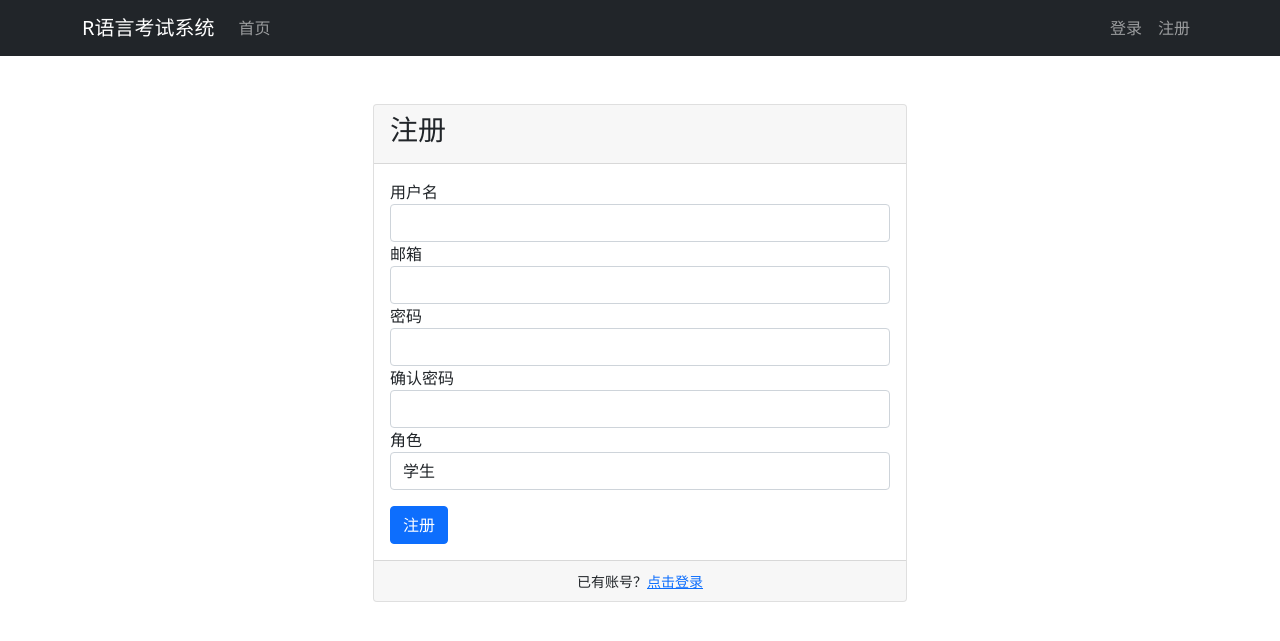
After one commit to L-mkm/r-exam-system, a Flask app: page /auth/register in a window 1280 px wide. The commit adds this page. Shown: the top 641 px of the page. Run offline with Flask 3, Linux system fonts and the light colour scheme.

Commit message:
完善了用户认证系统 修改了一些bug

```diff
--- a/app.py
+++ b/app.py
@@ -1,14 +1,30 @@
 # 导入Flask类（创建Flask应用的基础）
 # 1.第一次修改：增加render_template，方便后续接入index.html
 # 2.第二次修改：增加request, redirect, url_for
-from flask import Flask, render_template, request, redirect, url_for
+# 3.第四次修改：增加flash
+from flask import Flask, render_template, request, redirect, url_for, flash
 # 第三次修改：
-from flask_sqlalchemy import SQLAlchemy
+# 第四次修改：数据库实例重复，删除了下面这列
+# from flask_sqlalchemy import SQLAlchemy
+# 第四次修改：增加了下面一行
+from flask_login import LoginManager, current_user, login_required
 from datetime import datetime
 import os
+from models.db import db  # 导入已存在的SQLAlchemy实例，不要再创建新的
 
 # 第三次修改：创建数据库实例
-db = SQLAlchemy()
+# 第四次修改：删除了这里
+# db = SQLAlchemy()
+
+# 第四次修改：创建登录管理器
+login_manager = LoginManager()
+login_manager.login_view = 'auth.login'
+login_manager.login_message = '请登录后访问'
+
+@login_manager.user_loader
+def load_user(user_id):
+    from models.user import User
+    return User.query.get(int(user_id))
 
 # 初始化：创建Flask应用实例
 # __name__是Python的一个特殊变量，代表当前模块的名称
@@ -26,18 +42,40 @@ def create_app():
 
     # 初始化数据库
     db.init_app(app)
+    # 第四次修改：初始化
+    login_manager.init_app(app)
 
-    # 导入所有模型
-    from models.user import User
-    from models.question import Question
-    from models.exam import Exam
-    from models.exam_question import ExamQuestion
-    from models.score import Score
-    from models.student_answer import StudentAnswer
+    # 第四次修改：注册认证蓝图
+    from auth.routes import auth_bp
+    app.register_blueprint(auth_bp, url_prefix='/auth')
 
-    # 创建数据库表
+    # 创建数据库表（第四次修改：因为bug，这段先修改试试）
+    #with app.app_context():
+        ## 导入所有模型
+        # from models.user import User
+        # from models.question import Question
+        # from models.exam import Exam
+        # from models.exam_question import ExamQuestion
+        # from models.score import Score
+        # from models.student_answer import StudentAnswer
+
+    # 上段改成了：
+    def load_models():
+        from models.user import User
+        from models.question import Question
+        from models.exam import Exam
+        from models.exam_question import ExamQuestion
+        from models.score import Score
+        from models.student_answer import StudentAnswer
+        return [User, Question, Exam, ExamQuestion, Score, StudentAnswer]
+
     with app.app_context():
+        models = load_models()
+        print(f"加载了 {len(models)} 个数据库模型")
         db.create_all()
+
+        ## 创建所有表
+        # db.create_all()
 
     # 使用路由装饰器定义一个路由
     # '@app.route('/')' 表示这个函数处理根URL的请求
@@ -53,12 +91,14 @@ def create_app():
     #第二次修改：def return渲染表单页面，不传递任何结果
     # 这里第三次修改跟着app对齐，以下同
     @app.route('/form')
+    @login_required  # 第四次修改：添加登录要求
     def form():
         # 渲染表单页面，不传递任何结果
         return render_template('form.html')
 
     #第二次修改：
     @app.route('/submit', methods=['POST'])
+    @login_required  # 第四次修改：添加登录要求
     def submit():
         # 处理表单提交
         # request.form是一个字典，包含所有表单字段
@@ -71,6 +111,19 @@ def create_app():
         # 重新渲染表单页面，但这次传递结果
         return render_template('form.html', result=result)
 
+    # 第四次修改：+错误处理
+    @app.errorhandler(403)
+    def forbidden(e):
+        return render_template('errors/403.html'), 403
+
+    @app.errorhandler(404)
+    def page_not_found(e):
+        return render_template('errors/404.html'), 404
+
+    @app.errorhandler(500)
+    def internal_server_error(e):
+        return render_template('errors/500.html'), 500
+
     return app
 
 # 检查是否直接运行此脚本（而非作为模块导入）
--- /dev/null
+++ b/auth/forms.py
@@ -0,0 +1,38 @@
+from flask_wtf import FlaskForm
+from wtforms import StringField, PasswordField, SubmitField, SelectField
+from wtforms.validators import DataRequired, Email, Length, EqualTo, ValidationError
+from models.user import User, ROLE_STUDENT, ROLE_TEACHER, ROLE_ADMIN
+
+
+class LoginForm(FlaskForm):
+    email = StringField('邮箱', validators=[DataRequired(), Email()])
+    password = PasswordField('密码', validators=[DataRequired()])
+    submit = SubmitField('登录')
+
+
+class RegistrationForm(FlaskForm):
+    username = StringField('用户名', validators=[DataRequired(), Length(min=2, max=20)])
+    email = StringField('邮箱', validators=[DataRequired(), Email()])
+    password = PasswordField('密码', validators=[DataRequired(), Length(min=6)])
+    confirm_password = PasswordField('确认密码', validators=[DataRequired(), EqualTo('password')])
+    role = SelectField('角色', choices=[
+        (ROLE_STUDENT, '学生'),
+        (ROLE_TEACHER, '教师'),
+        (ROLE_ADMIN, '管理员')
+    ], default=ROLE_STUDENT)
+    submit = SubmitField('注册')
+
+    # 自定义验证器
+    def validate_username(self, username):
+        # 第四次：-无用的修改
+        from flask import current_app
+        # 确保在请求上下文中执行查询
+        with current_app.app_context():
+            user = User.query.filter_by(username=username.data).first()
+            if user:
+                raise ValidationError('该用户名已被使用，请选择不同的用户名')
+
+    def validate_email(self, email):
+        user = User.query.filter_by(email=email.data).first()
+        if user:
+            raise ValidationError('该邮箱已被注册，请使用不同的邮箱')
--- /dev/null
+++ b/auth/routes.py
@@ -0,0 +1,55 @@
+from flask import Blueprint, render_template, redirect, url_for, flash, request
+from flask_login import login_user, current_user, logout_user, login_required
+from auth.forms import LoginForm, RegistrationForm
+from models.user import User
+from models.db import db
+
+auth_bp = Blueprint('auth', __name__)
+
+
+@auth_bp.route('/register', methods=['GET', 'POST'])
+def register():
+    if current_user.is_authenticated:
+        return redirect(url_for('index'))
+
+    form = RegistrationForm()
+    if form.validate_on_submit():
+        user = User(
+            username=form.username.data,
+            email=form.email.data,
+            password=form.password.data,
+            role=form.role.data
+        )
+        db.session.add(user)
+        db.session.commit()
+        flash('注册成功！现在您可以登录了', 'success')
+        return redirect(url_for('auth.login'))
+
+    return render_template('auth/register.html', title='注册', form=form)
+
+
+@auth_bp.route('/login', methods=['GET', 'POST'])
+def login():
+    if current_user.is_authenticated:
+        return redirect(url_for('index'))
+
+    form = LoginForm()
+    if form.validate_on_submit():
+        user = User.query.filter_by(email=form.email.data).first()
+
+        if user and user.check_password(form.password.data):
+            login_user(user)
+            next_page = request.args.get('next')
+            flash('登录成功！', 'success')
+            return redirect(next_page if next_page else url_for('index'))
+        else:
+            flash('登录失败，请检查邮箱和密码', 'danger')
+
+    return render_template('auth/login.html', title='登录', form=form)
+
+
+@auth_bp.route('/logout')
+def logout():
+    logout_user()
+    flash('您已成功退出登录', 'success')
+    return redirect(url_for('index'))
--- /dev/null
+++ b/templates/auth/register.html
@@ -0,0 +1,74 @@
+{% extends "base.html" %}
+
+{% block content %}
+<div class="container mt-5">
+    <div class="row">
+        <div class="col-md-6 offset-md-3">
+            <div class="card">
+                <div class="card-header">
+                    <h3>注册</h3>
+                </div>
+                <div class="card-body">
+                    <form method="POST">
+                        {{ form.hidden_tag() }}
+                        <div class="form-group">
+                            {{ form.username.label(class="form-control-label") }}
+                            {{ form.username(class="form-control") }}
+                            {% if form.username.errors %}
+                                <div class="text-danger">
+                                    {% for error in form.username.errors %}
+                                        <span>{{ error }}</span>
+                                    {% endfor %}
+                                </div>
+                            {% endif %}
+                        </div>
+                        <div class="form-group">
+                            {{ form.email.label(class="form-control-label") }}
+                            {{ form.email(class="form-control") }}
+                            {% if form.email.errors %}
+                                <div class="text-danger">
+                                    {% for error in form.email.errors %}
+                                        <span>{{ error }}</span>
+                                    {% endfor %}
+                                </div>
+                            {% endif %}
+                        </div>
+                        <div class="form-group">
+                            {{ form.password.label(class="form-control-label") }}
+                            {{ form.password(class="form-control") }}
+                            {% if form.password.errors %}
+                                <div class="text-danger">
+                                    {% for error in form.password.errors %}
+                                        <span>{{ error }}</span>
+                                    {% endfor %}
+                                </div>
+                            {% endif %}
+                        </div>
+                        <div class="form-group">
+                            {{ form.confirm_password.label(class="form-control-label") }}
+                            {{ form.confirm_password(class="form-control") }}
+                            {% if form.confirm_password.errors %}
+                                <div class="text-danger">
+                                    {% for error in form.confirm_password.errors %}
+                                        <span>{{ error }}</span>
+                                    {% endfor %}
+                                </div>
+                            {% endif %}
+                        </div>
+                        <div class="form-group">
+                            {{ form.role.label(class="form-control-label") }}
+                            {{ form.role(class="form-control") }}
+                        </div>
+                        <div class="form-group mt-3">
+                            {{ form.submit(class="btn btn-primary") }}
+                        </div>
+                    </form>
+                </div>
+                <div class="card-footer text-center">
+                    <small>已有账号？<a href="{{ url_for('auth.login') }}">点击登录</a></small>
+                </div>
+            </div>
+        </div>
+    </div>
+</div>
+{% endblock %}
--- a/templates/base.html
+++ b/templates/base.html
@@ -1,10 +1,81 @@
 <!DOCTYPE html>
-<html lang="en">
+<html lang="zh-CN">
 <head>
     <meta charset="UTF-8">
-    <title>Title</title>
+    <meta name="viewport" content="width=device-width, initial-scale=1.0">
+    <title>{{ title if title else 'R语言在线考试系统' }}</title>
+    <!-- Bootstrap CSS -->
+    <link href="https://cdn.jsdelivr.net/npm/bootstrap@5.1.3/dist/css/bootstrap.min.css" rel="stylesheet">
 </head>
 <body>
+    <nav class="navbar navbar-expand-lg navbar-dark bg-dark">
+        <div class="container">
+            <a class="navbar-brand" href="{{ url_for('index') }}">R语言考试系统</a>
+            <button class="navbar-toggler" type="button" data-bs-toggle="collapse" data-bs-target="#navbarNav">
+                <span class="navbar-toggler-icon"></span>
+            </button>
+            <div class="collapse navbar-collapse" id="navbarNav">
+                <ul class="navbar-nav me-auto">
+                    <li class="nav-item">
+                        <a class="nav-link" href="{{ url_for('index') }}">首页</a>
+                    </li>
+                    {% if current_user.is_authenticated %}
+                        {% if current_user.is_teacher() or current_user.is_admin() %}
+                        <li class="nav-item">
+                            <a class="nav-link" href="#">管理题目</a>
+                        </li>
+                        <li class="nav-item">
+                            <a class="nav-link" href="#">管理考试</a>
+                        </li>
+                        {% endif %}
+                        {% if current_user.is_student() %}
+                        <li class="nav-item">
+                            <a class="nav-link" href="#">我的考试</a>
+                        </li>
+                        {% endif %}
+                        {% if current_user.is_admin() %}
+                        <li class="nav-item">
+                            <a class="nav-link" href="#">用户管理</a>
+                        </li>
+                        {% endif %}
+                    {% endif %}
+                </ul>
+                <ul class="navbar-nav ms-auto">
+                    {% if current_user.is_authenticated %}
+                        <li class="nav-item">
+                            <span class="nav-link">欢迎，{{ current_user.username }}!</span>
+                        </li>
+                        <li class="nav-item">
+                            <a class="nav-link" href="{{ url_for('auth.logout') }}">退出登录</a>
+                        </li>
+                    {% else %}
+                        <li class="nav-item">
+                            <a class="nav-link" href="{{ url_for('auth.login') }}">登录</a>
+                        </li>
+                        <li class="nav-item">
+                            <a class="nav-link" href="{{ url_for('auth.register') }}">注册</a>
+                        </li>
+                    {% endif %}
+                </ul>
+            </div>
+        </div>
+    </nav>
 
+    <div class="container mt-3">
+        {% with messages = get_flashed_messages(with_categories=true) %}
+            {% if messages %}
+                {% for category, message in messages %}
+                    <div class="alert alert-{{ category }}">
+                        {{ message }}
+                    </div>
+                {% endfor %}
+            {% endif %}
+        {% endwith %}
+
+        {% block content %}{% endblock %}
+    </div>
+
+    <!-- Bootstrap JS -->
+    <script src="https://cdn.jsdelivr.net/npm/bootstrap@5.1.3/dist/js/bootstrap.bundle.min.js"></script>
 </body>
 </html>
```
Also changed, not shown: auth/__init__.py (added, +10 -0 lines), auth/utils.py (added, +28 -0 lines), models/user.py (+21 -4 lines), templates/auth/login.html (added, +48 -0 lines), templates/errors/403.html (added, +8 -0 lines), templates/errors/404.html (added, +8 -0 lines), templates/errors/500.html (added, +8 -0 lines), templates/index.html (+62 -2 lines), templates/login.html (deleted, +0 -10 lines), templates/register.html (deleted, +0 -10 lines).
